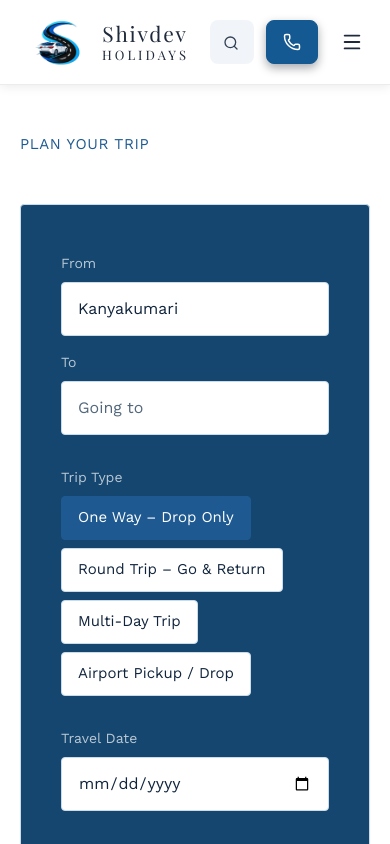
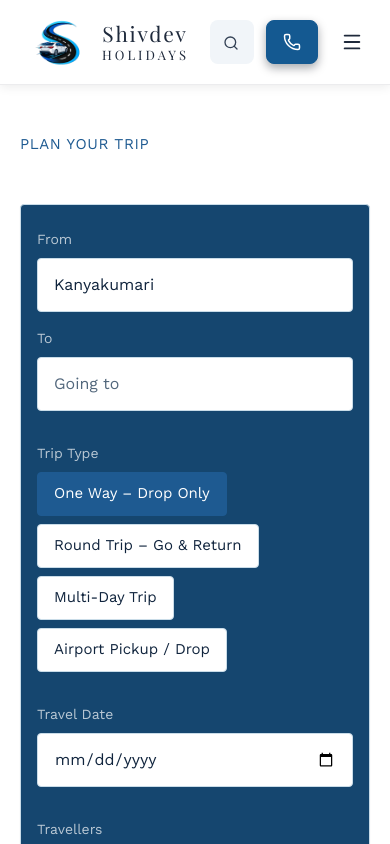
Before and after one commit to laxmanswork-dev/shivdev-holidays, a React (Vite) app: page /plan-your-trip in a window 390 px wide. Shown: the top 844 px of the page. Built offline with nearby package versions, Linux system fonts and the light colour scheme.

Commit message:
Revert: restore original Plan Your Trip card padding
The last two padding increases (e89cc25, 9c1100e) were wrong. Restores
.plan-trip__form padding to var(--space-6) desktop / var(--space-5)
var(--space-4) mobile, as it was before those changes.

```diff
--- a/src/pages/PlanTrip/PlanTrip.css
+++ b/src/pages/PlanTrip/PlanTrip.css
@@ -92,10 +92,7 @@
 
 .plan-trip__form {
   min-width: 0;
-  /* A touch roomier than the standard --space-6 card padding — this
-     card holds the whole booking form, so it reads better with a
-     little more breathing room around its edges. */
-  padding: var(--space-9);
+  padding: var(--space-6);
   border-radius: var(--radius-sm);
   border: 1px solid var(--pt-border);
   background: var(--pt-card-bg);
@@ -110,7 +107,7 @@
 
 @media (max-width: 480px) {
   .plan-trip__form {
-    padding: var(--space-8) var(--space-7);
+    padding: var(--space-5) var(--space-4);
   }
 }
 
```
